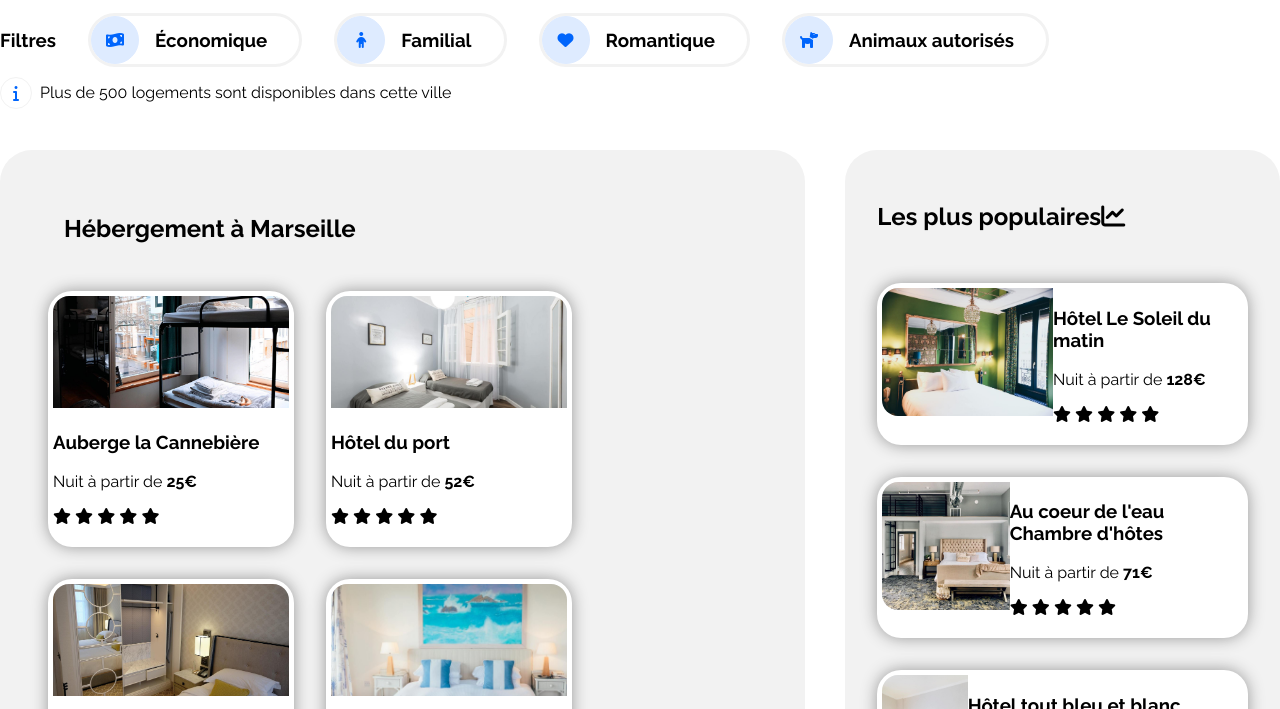
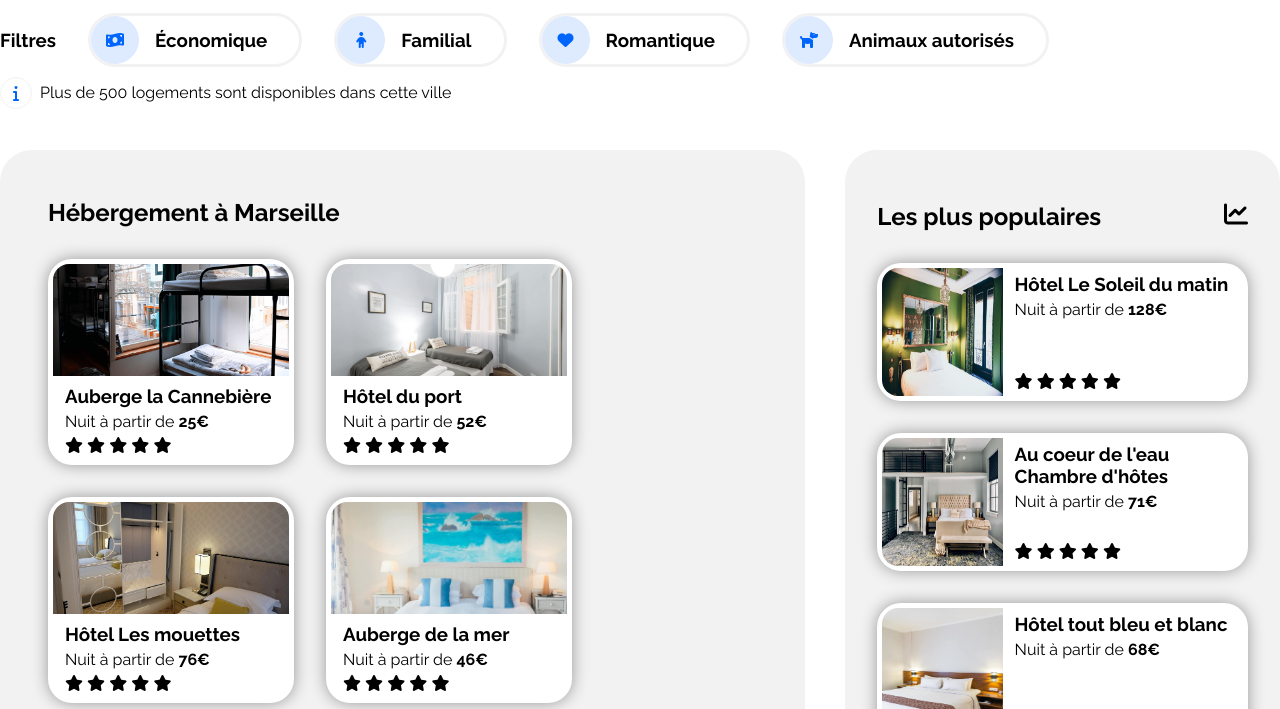
Before and after one commit to RomualdP/P1_OC_Booki, a website: page index.html in a window 1280 px wide. Shown: the part 197-906 px from the top of the page. Drawn offline with Linux system fonts and the light colour scheme.

Commit message:
hosting css updated - desktop version

```diff
--- a/index.html
+++ b/index.html
@@ -57,6 +57,7 @@
         <div class="hostingMain" >
             <h2 class="hostingMain__heading">Hébergement à Marseille</h2>
             <article class="hostingMain__card">
+                <a href="#">
                     <img src="./public/images/hebergements/3_medium/marcus-loke-WQJvWU_HZFo-unsplash.jpg" alt="Auberge de la Cannebière">
 
                     <h3>Auberge la Cannebière</h3>
@@ -68,8 +69,10 @@
                         <i class="fas fa-star"></i>
                         <i class="fas fa-star"></i>
                     </p>
+                </a>
             </article>
             <article class="hostingMain__card">
+                <a href="#">
                     <div class="hostignMain__card--imgWrap">
                         <img src="./public/images/hebergements/3_medium/fred-kleber-gTbaxaVLvsg-unsplash.jpg" alt="Hôtel du port">
                     </div>
@@ -82,8 +85,10 @@
                         <i class="fas fa-star"></i>
                         <i class="fas fa-star"></i>
                     </p>
+                </a>
             </article>
             <article class="hostingMain__card">
+                <a href="#">
                     <div class="hostignMain__card--imgWrap">
                         <img src="./public/images/hebergements/3_medium/reisetopia-B8WIgxA_PFU-unsplash.jpg" alt="Hôtel les mouettes">
                     </div>
@@ -96,8 +101,10 @@
                             <i class="fas fa-star"></i>
                             <i class="fas fa-star"></i>
                         </p>
+                </a>
             </article>
             <article class="hostingMain__card">
+                <a href="#">
                     <div class="hostignMain__card--imgWrap">
                         <img src="./public/images/hebergements/3_medium/annie-spratt-Eg1qcIitAuA-unsplash.jpg" alt="Auberge de la mer">
                     </div>
@@ -110,8 +117,10 @@
                             <i class="fas fa-star"></i>
                             <i class="fas fa-star"></i>
                         </p>
+                </a>
             </article>
             <article class="hostingMain__card">
+                <a href="#">
                     <div class="hostignMain__card--imgWrap">
                         <img src="./public/images/hebergements/3_medium/nicate-lee-kT-ZyaiwBe0-unsplash.jpg" alt="Auberge le Panier">
                     </div>
@@ -124,8 +133,10 @@
                             <i class="fas fa-star"></i>
                             <i class="fas fa-star"></i>
                         </p>
+                </a>
             </article>
             <article class="hostingMain__card">
+                <a href="#">
                     <div class="hostignMain__card--imgWrap">
                         <img src="./public/images/hebergements/3_medium/febrian-zakaria-M6S1WvfW68A-unsplash.jpg" alt="Hôtel chez Amina">
                     </div>
@@ -138,17 +149,18 @@
                             <i class="fas fa-star"></i>
                             <i class="fas fa-star"></i>
                         </p>
+                </a>
             </article>
-            <p class="showMore"><a href="#">Afficher plus</a></p>
+            <h3 class="showMore"><a href="#">Afficher plus</a></h3>
         </div>
         <aside class="hostingPopular">
-            <h2 class="">Les plus populaires<i class="fas fa-chart-line"></i></h2>
+            <h2 class="hostingPopular__heading">Les plus populaires<i class="fas fa-chart-line"></i></h2>
             <article class="hostingPopular__card">
                 <a class="" href="#">
-                    <div class="">
+                    <div class="hostingPopular__card--imgWrap">
                         <img class="" src="./public/images/hebergements/3_medium/emile-guillemot-Bj_rcSC5XfE-unsplash.jpg" alt="Hôtel le soleil du matin">
                     </div>
-                    <div class="">
+                    <div class="hostingPopular__card--description">
                         <div>
                             <h3>Hôtel Le Soleil du matin</h3>
                             <p>Nuit à partir de <strong>128€</strong></p>
@@ -165,10 +177,10 @@
             </article>
             <article class="hostingPopular__card">
                 <a class="" href="">
-                    <div class="">
+                    <div class="hostingPopular__card--imgWrap">
                         <img class="" src="./public/images/hebergements/3_medium/aw-creative-VGs8z60yT2c-unsplash.jpg" alt="Au coeur de l'eau chambre d'hôtes">
                     </div>
-                    <div class="">
+                    <div class="hostingPopular__card--description">
                         <div>
                             <h3>Au coeur de l'eau Chambre d'hôtes</h3>
                             <p>Nuit à partir de <strong>71€</strong></p>
@@ -184,11 +196,11 @@
                 </a>
             </article>
             <article class="hostingPopular__card">
-                <a class="" href="">
-                    <div class="">
+                <a class="" href="#">
+                    <div class="hostingPopular__card--imgWrap">
                         <img class="" src="./public/images/hebergements/3_medium/febrian-zakaria-sjvU0THccQA-unsplash.jpg" alt="Hôtel tout bleu et blanc">
                     </div>
-                    <div class="">
+                    <div class="hostingPopular__card--description">
                         <div>
                             <h3>Hôtel tout bleu et blanc</h3>
                             <p>Nuit à partir de <strong>68€</strong></p>
--- a/public/css/style.css
+++ b/public/css/style.css
@@ -122,6 +122,7 @@ nav>ul>li:hover {
 }
 /** Hosting **/
 
+/** Main Hosting section **/
 .hosting {
     max-width: 1440px;
     display: flex;
@@ -142,7 +143,7 @@ nav>ul>li:hover {
 
 .hostingMain__heading {
     width: 100%;
-    padding: 2rem;
+    padding: 1rem;
     margin:0;
 }
 
@@ -169,6 +170,8 @@ nav>ul>li:hover {
     margin-left: 2rem;
 }
 
+/** Popular section **/
+
 .hostingPopular {
     background-color: #F2F2F2;
     border-radius: 2rem;
@@ -179,6 +182,12 @@ nav>ul>li:hover {
     flex-direction: column;
 }
 
+.hostingPopular__heading {
+    display: flex;
+    flex-direction: row;
+    justify-content: space-between;
+    margin-bottom: 0;
+}
 .hostingPopular__card {
     background-color: #fff;
     border-radius: 1.5rem;
@@ -191,16 +200,32 @@ nav>ul>li:hover {
     flex-direction: row;
 }
 
-.hostingPopular__card img{
+.hostingPopular__card--imgWrap {
+    object-fit: cover;
     height: 8rem;
-    object-fit: cover;
-    max-width: 100%;
-    width: 100%;
-    max-height: 100%;
-    border-radius: 1rem 0 0 1rem;
+    flex:1;
 
 }
+.hostingPopular__card--imgWrap img {
+    height: 100%;
+    width: 100%;
+    border-radius: 1rem 0 0 1rem;
+    overflow: hidden;
+}
 
+.hostingPopular__card--description {
+    flex:2;
+    display: flex;
+    flex-direction: column;
+    justify-content: space-between;
+}
+
+.hosting h3{
+    margin: 5px 12px;
+}
+.hosting p{
+    margin: 5px 12px;
+}
 /** Activities **/
 
 
```
Lines whose indentation alone changed are shown as unchanged.
